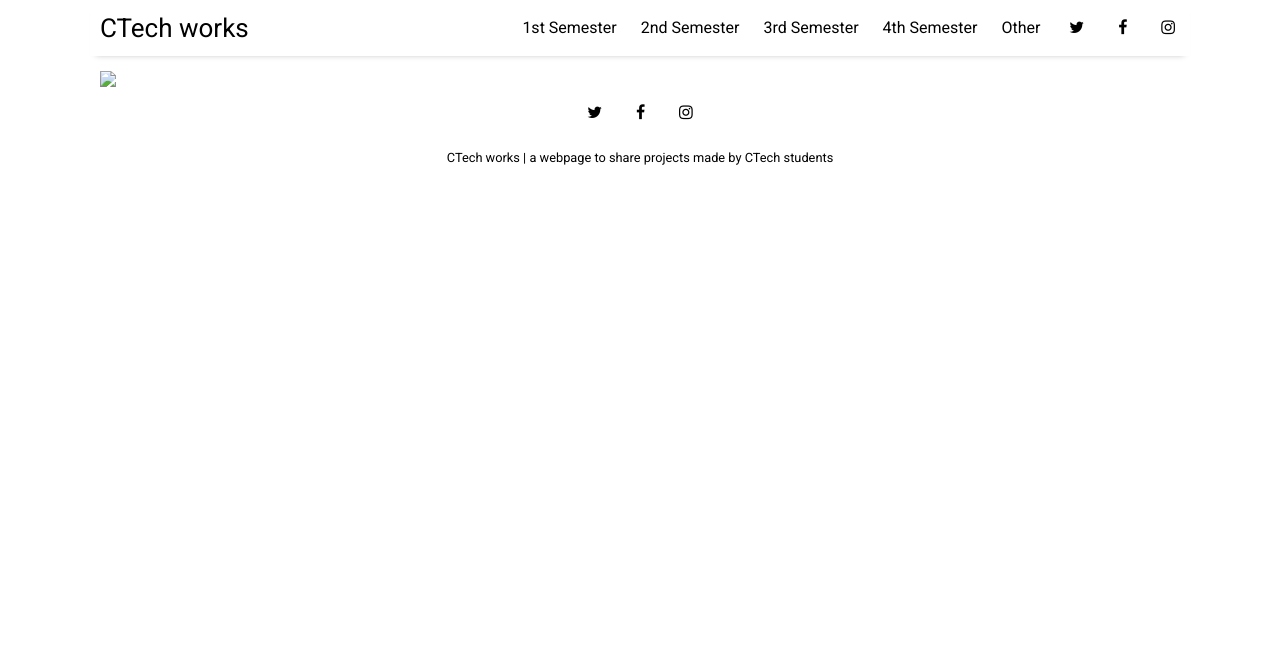
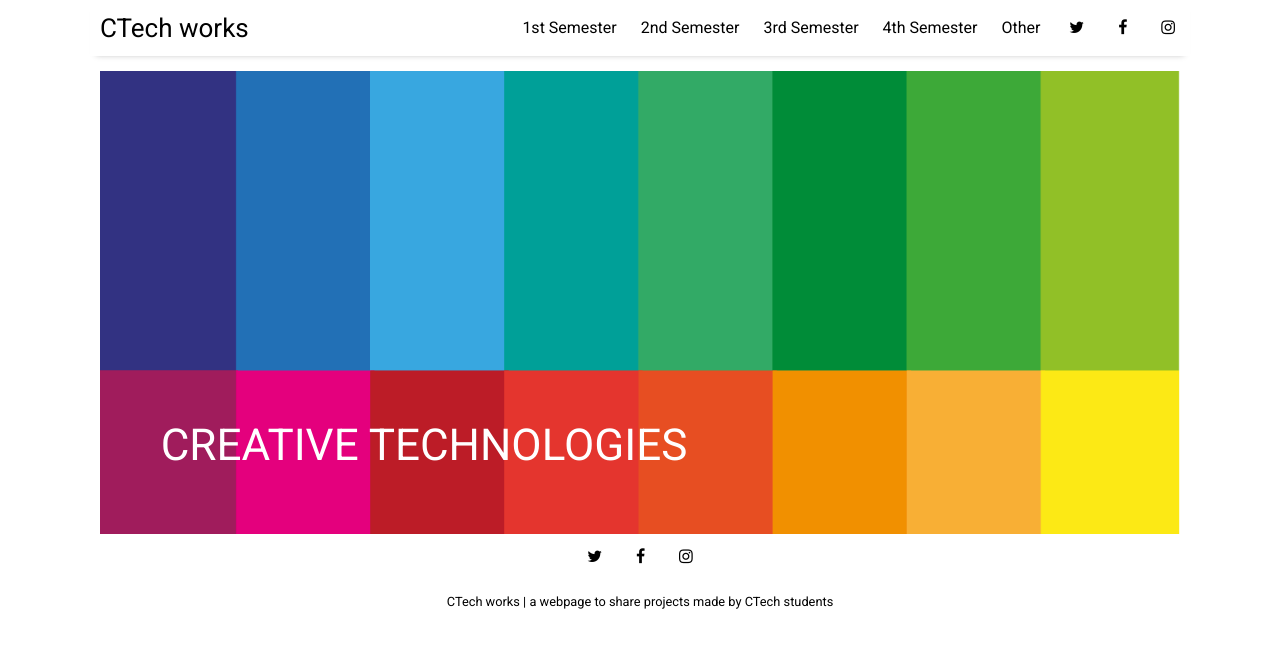
Before and after one commit to ctechfilmuniversity/ctechfilmuniversity.github.io, a Jekyll site: the page built from index.html, in a window 1280 px wide. Shown: the top 648 px of the page. Built offline with Jekyll 4.4.1, drawn with Linux system fonts in a browser that asks for light colours; nearby versions of some CDN libraries; the list of posts is cut into pages by our own code.

Commit message:
update pathes

```diff
--- a/_config.yml
+++ b/_config.yml
@@ -18,8 +18,8 @@ title:		           "CTech works"
 description:	       "a webpage to share projects made "
 author:              "CTech students"
 # icon
-logo:                /assets/img/ctech-logo.png
-header-image:        /assets/img/ctech-header.png
+logo:                /assets/img/CTech_Originals/ctech-logo.png
+header-image:        /assets/img/CTech_Originals/ctech-header.png
 
 # RSS 2.0 can be used instead of Atom by uncommenting following two lines
 #feed:
```
